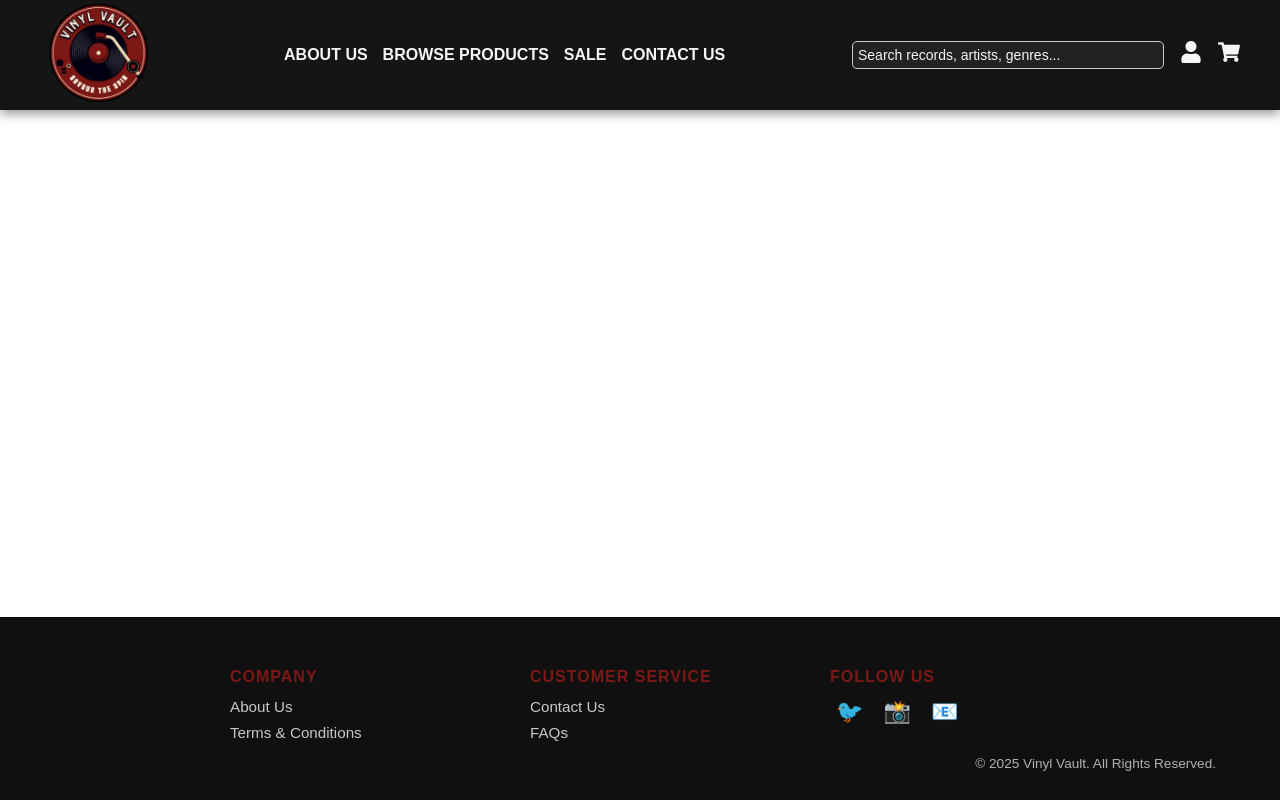
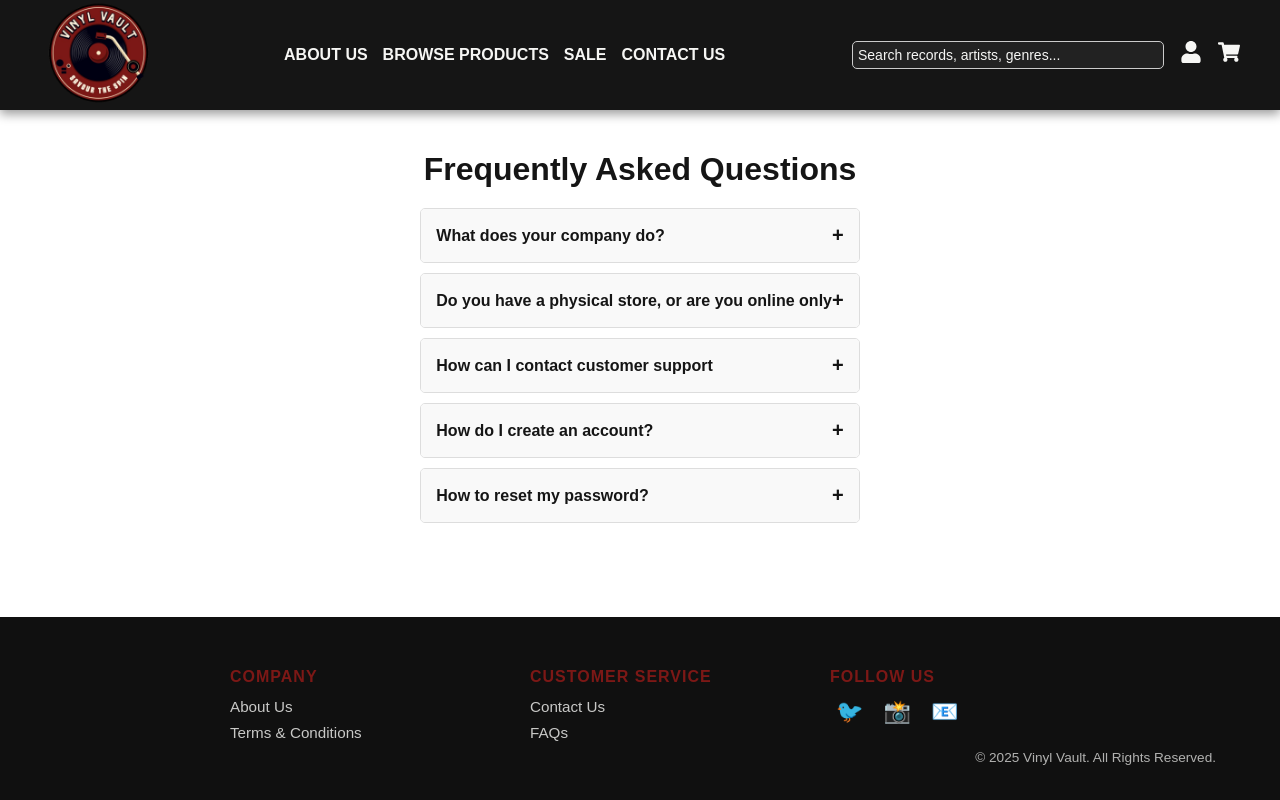
Before and after one commit to minankk/TEAMPROJECT_TEAM2, a React (Create React App) app: page /FAQs in a window 1280 px wide. Built offline with nearby package versions, Linux system fonts and the light colour scheme.

Commit message:
fixed the routes in faq and terms and conditions

```diff
--- a/src/App.js
+++ b/src/App.js
@@ -7,6 +7,8 @@ import ProductsPage from './ProductsPage';
 import LoginPage from './LoginPage';
 import CartPage from './CartPage';
 import ContactUsPage from './ContactUsPage';
+import FAQ from './faq';
+import TermsAndConditions from './termsandconditions';
 
 //import DashboardPage from './DashboardPage'; // Import the dashboard page
 
@@ -23,6 +25,8 @@ function App() {
         <Route path="/login" element={<LoginPage />} />
         <Route path="/cart" element={<CartPage userId={userId} />} />
         <Route path="contact-us" element={<ContactUsPage />} />
+        <Route path="/FAQs" element={<FAQ />} />
+        <Route path="/t&c" element={<TermsAndConditions/>} />
 
       </Routes>
       <Footer />
--- a/src/faq.js
+++ b/src/faq.js
@@ -1,49 +1,46 @@
 import React, { useState } from "react";
-    import "./FAQ.css";
+import "./faq.css"; // Import the CSS file (ensure the file name matches exactly)
 
-    const FAQ =() =>{
-        const faqData =[
-    {question: "What does your company do?",
-    answer: "It sells vinyls"
-    },
+const FAQ = () => {
+  const faqData = [
+    { question: "What does your company do?", answer: "It sells vinyls" },
     {
       question: "Do you have a physical store, or are you online only",
-        answer: "It is an online website and we don't have any office"
+      answer: "It is an online website and we don't have any office",
     },
     {
       question: "How can I contact customer support",
-        answer: "Click on the Customer support button given at the bottom"
+      answer: "Click on the Customer support button given at the bottom",
     },
     {
       question: "How do I create an account?",
-        answer: "Click on the signup button to create a new account"
+      answer: "Click on the signup button to create a new account",
     },
-
-    {  question: "How to reset my password?",
-        answer: "Click on the forgot password link"
+    {
+      question: "How to reset my password?",
+      answer: "Click on the forgot password link",
     },
-
   ];
 
-        const [activeIndex, setActiveindex] = useState(null);
+  const [activeIndex, setActiveIndex] = useState(null);
 
-        const toggleAnswer = (index) =>{
-            setActiveindex(activeIndex === index ? null: index);
+  const toggleAnswer = (index) => {
+    setActiveIndex(activeIndex === index ? null : index);
   };
 
   return (
     <div className="faq-container">
-                <h1>Frequently asked questions</h1>
-                {faqData.map((item,index) => (<div key={index}
-                className="faq-item">
-                    <div className="faq-question"
-                    onClick={() => toggleAnswer(index)}>
+      <h1>Frequently Asked Questions</h1>
+      {faqData.map((item, index) => (
+        <div key={index} className="faq-item">
+          <div className="faq-question" onClick={() => toggleAnswer(index)}>
             {item.question}
             <span className="faq-icon">
-                            {activeIndex === index ? "-": "+"}
+              {activeIndex === index ? "-" : "+"}
             </span>
           </div>
-                        {activeIndex === index && ( <div className="faq-answer">{item.answer}</div>
+          {activeIndex === index && (
+            <div className="faq-answer">{item.answer}</div>
           )}
         </div>
       ))}
--- a/src/termsandconditions.js
+++ b/src/termsandconditions.js
@@ -1,5 +1,5 @@
 import React from "react";
-import './TermsAndConditions.css';
+import './TermsandConditions.css';
 
 const TermsAndConditions = () =>{
     return (
@@ -11,6 +11,10 @@ const TermsAndConditions = () =>{
                 <li>2: We reserve the right to update these conditions anytime.</li>
                 <li>3: The site owner reserves the right to terminate user access to the site without notice for any breach of these terms.</li>
                 <li>4: Users' personal information will be handled according to the site's privacy policy.</li>
+                <li>5: Unauthorized use of this website may result in legal action</li>
+                <li>6: Any fraudulent use may result in account suspension and legal action. </li>
+                <li>7: Shipping times may vary depending on the destination location and  </li>
+                <li>8: All content on this website, including text, images, logos, and designs, is owned by or licensed to the site owner </li>
             </ul>
         </div>
     );
```
Lines whose indentation alone changed are shown as unchanged.
